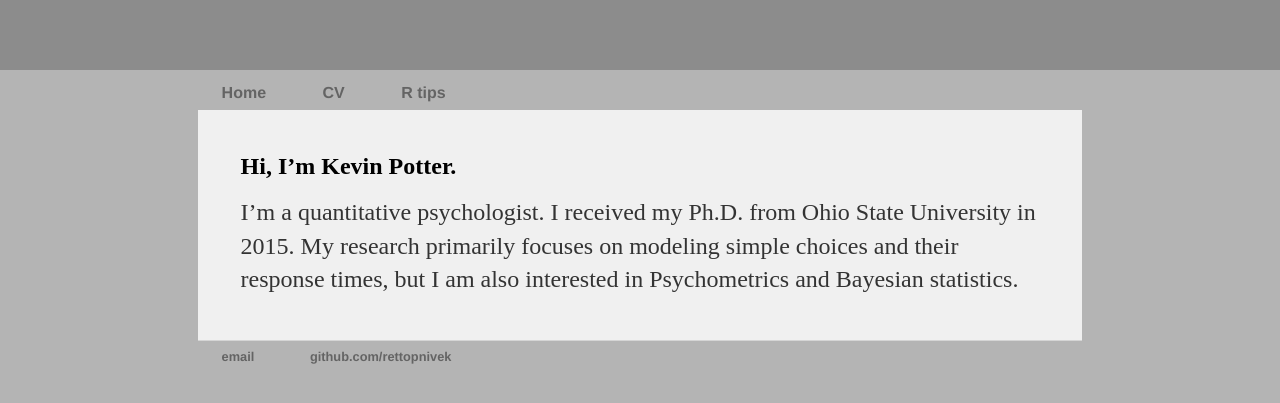
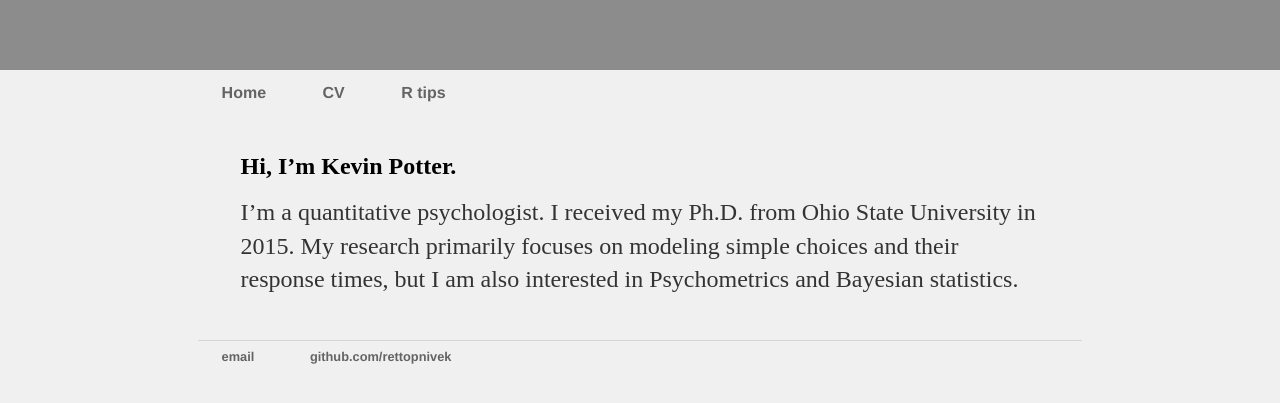
Before and after one commit to rettopnivek/rettopnivek.github.io, a Jekyll site: the page built from index.md, in a window 1280 px wide. Shown: the top 403 px of the page. Built offline with Jekyll 4.4.1, drawn with Linux system fonts in a browser that asks for light colours.

Commit message:
Update main.css

```diff
--- a/css/main.css
+++ b/css/main.css
@@ -1,7 +1,7 @@
 body {
     margin: 60px auto;
     width: 70%;
-    background-color: rgb(180, 180, 180);
+    background-color: rgb(240, 240, 240);
 }
 div {
     border: 10px black;
```
